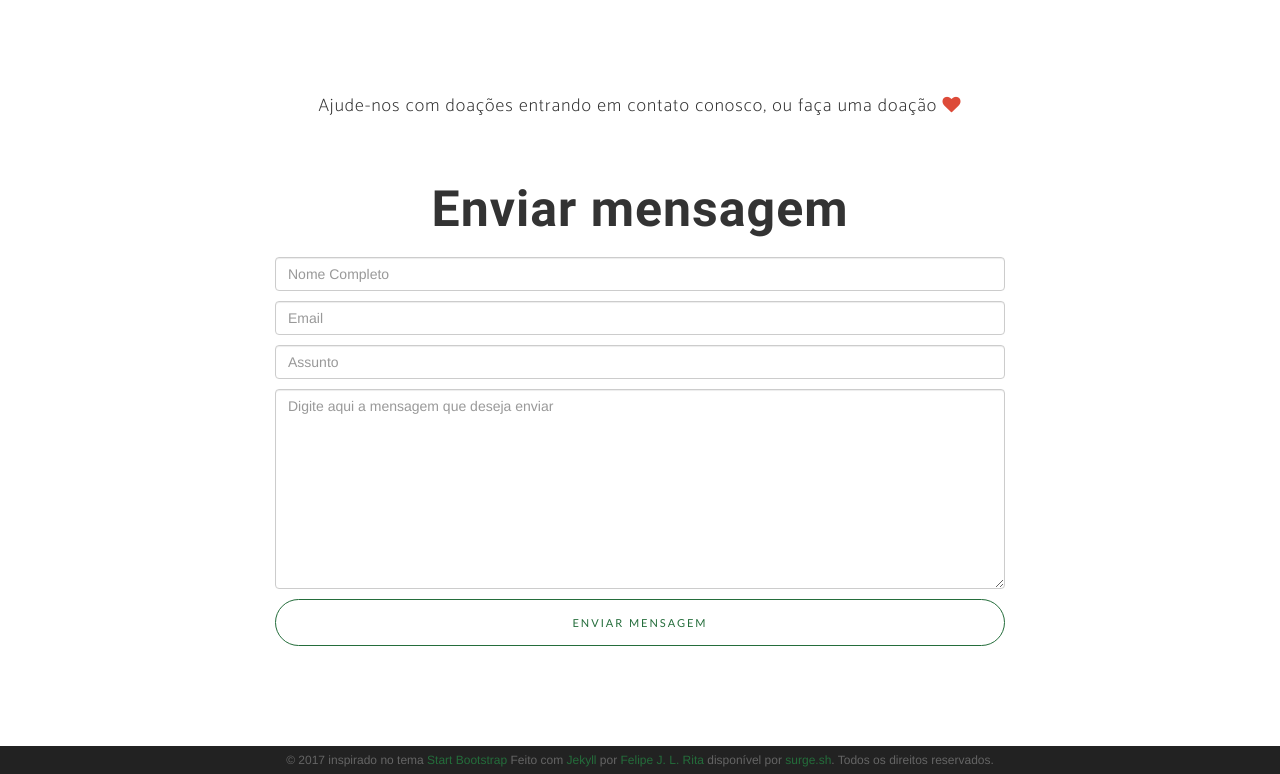
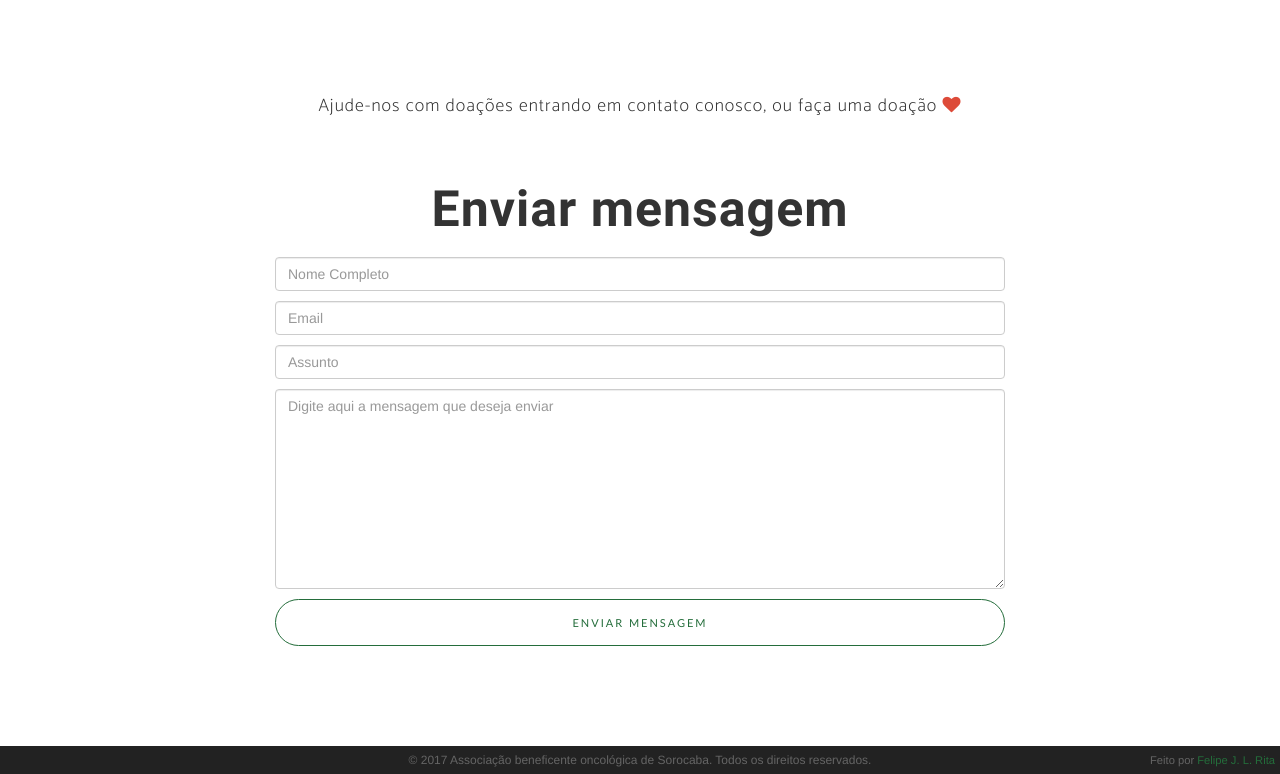
Before and after one commit to abos-sorocaba/abos-sorocaba.github.io, a Jekyll site: the page built from index.html, in a window 1280 px wide and 900 px high, scrolled down 2975 px, cut to the strip 126-900 px from the top of the window. Built offline with Jekyll 4.4.1, drawn with Linux system fonts in a browser that asks for light colours; nearby versions of some CDN libraries; the list of posts is cut into pages by our own code.

Commit message:
new footer

```diff
--- a/_includes/contact.html
+++ b/_includes/contact.html
@@ -55,19 +55,4 @@
         </ul> -->
     </div>
 </section>
-<footer>
-    <div class="container">
-        <p>&copy; 2017 inspirado no tema <a rel="nofollow" target="blank" href="https://startbootstrap.com/template-overviews/new-age/">Start Bootstrap</a> Feito com <a target="_blank" rel="nofollow" href="https://jekyllrb.com/">Jekyll</a> por <a target="_blank" rel="nofollow" href="https://github.com/zerodois">Felipe J. L. Rita</a> disponível por <a target="_blank" rel="nofollow" href="#">surge.sh</a>. Todos os direitos reservados.</p>
-        <ul class="list-inline">
-<!--             <li>
-                <a href="#">Privacy</a>
-            </li>
-            <li>
-                <a href="#">Terms</a>
-            </li>
-            <li>
-                <a href="#">FAQ</a>
-            </li>
- -->        </ul>
-    </div>
-</footer>
+{% include footer.html %}
```
